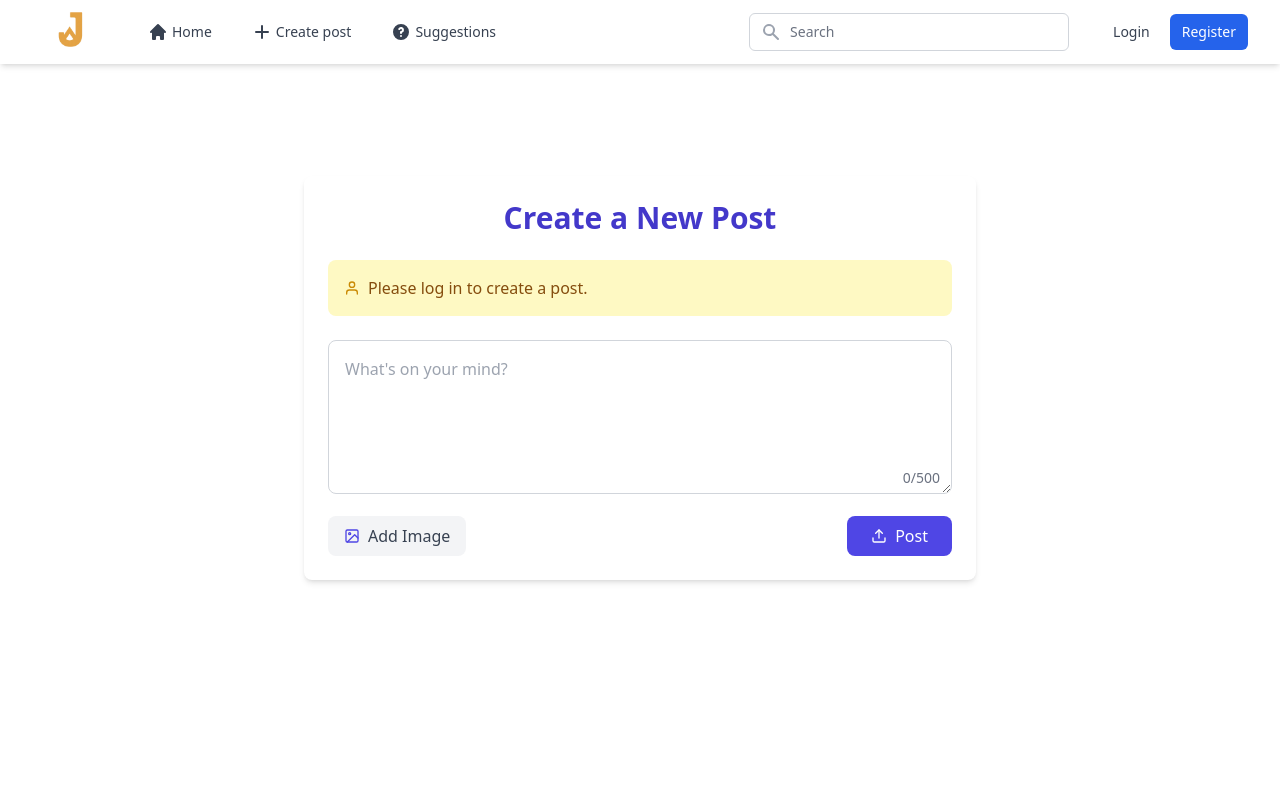
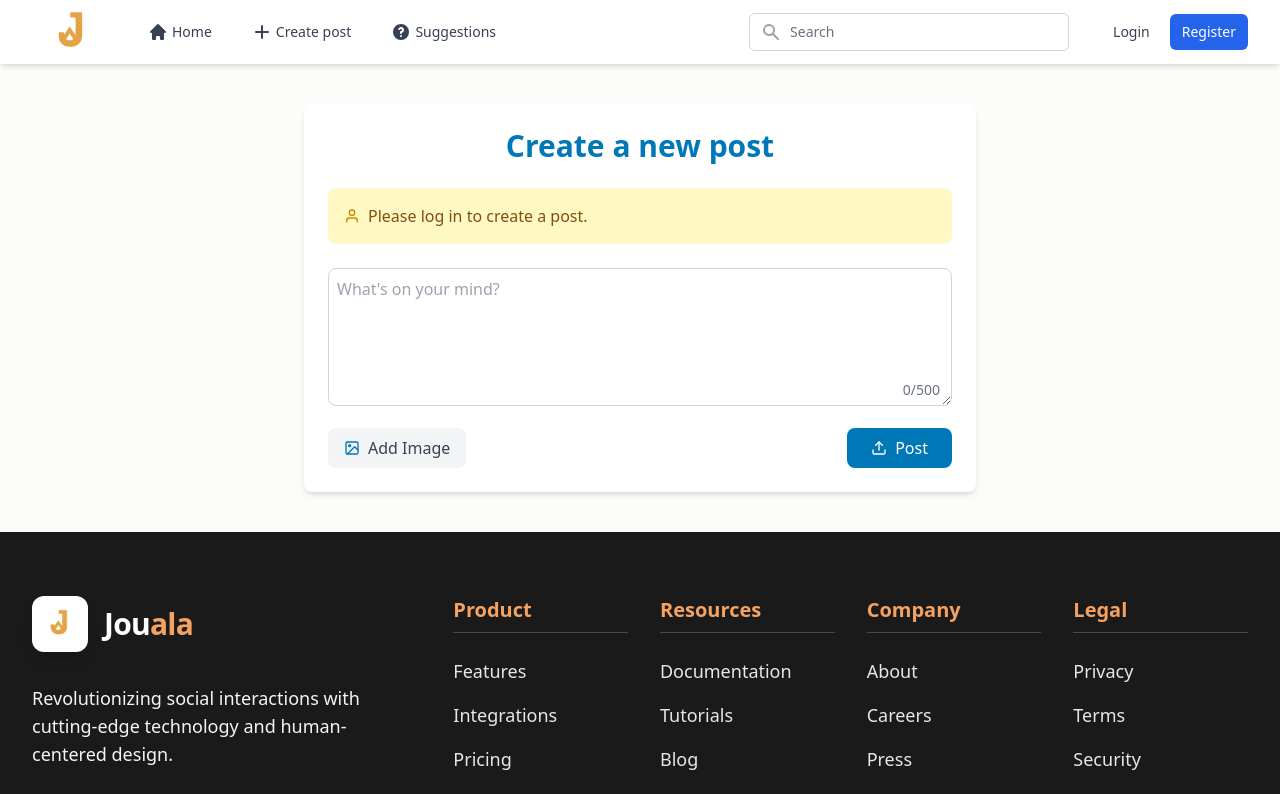
Before and after one commit to b0tjake/projetPfe, a React (Vite) app in the folder front-end/: page /addPost in a window 1280 px wide. Shown: the top 794 px of the page. Built offline with nearby package versions, Linux system fonts and the light colour scheme; a web font is replaced by a local one.

Commit message:
make nav fixed and fix app.jsx

```diff
--- a/front-end/src/App.jsx
+++ b/front-end/src/App.jsx
@@ -23,6 +23,7 @@ function App() {
       <BrowserRouter>
       {loading? <Loading/> : null}
       <Navbar setLoading={setLoading}/>
+      <div className="pt-16">
       <Routes>
       <Route path="/" element={<Home/>} />
       <Route path="/addPost" element={<AddPost/>} />
@@ -30,6 +31,7 @@ function App() {
       <Route path="/login" element={<Login setLoading={setLoading} />} />
       <Route path="/register" element={<Register setLoading={setLoading} />} />
       </Routes>
+      </div>
       <Footer/>
       </BrowserRouter>
 
--- a/front-end/src/components/Navbar.jsx
+++ b/front-end/src/components/Navbar.jsx
@@ -35,7 +35,7 @@ useEffect(() => {
 
 },[])
   return (
-    <nav className="bg-white shadow-md w-full z-10">
+    <nav className="bg-white shadow-md w-full fixed z-10">
       <div className="max-w-7xl mx-auto px-4 sm:px-6 lg:px-8">
         <div className="flex justify-between h-16">
           <div className="flex items-center">
@@ -231,19 +231,19 @@ useEffect(() => {
           <div className="pt-2 pb-3 space-y-1">
             <Link
               to="/"
-              className="border-transparent text-gray-600 hover:bg-gray-50 hover:border-gray-300 hover:text-gray-800 block pl-3 pr-4 py-2 border-l-4 text-base font-medium"
+              className="border-transparent text-gray-600 hover:bg-gray-50 hover:border-[#CCE3F0] hover:text-gray-800 block pl-3 pr-4 py-2 border-l-4 text-base font-medium"
             >
               Home
             </Link>
             <Link
               to="/addPost"
-              className="border-transparent text-gray-600 hover:bg-gray-50 hover:border-gray-300 hover:text-gray-800 block pl-3 pr-4 py-2 border-l-4 text-base font-medium"
+              className="border-transparent text-gray-600 hover:bg-gray-50 hover:border-[#CCE3F0] hover:text-gray-800 block pl-3 pr-4 py-2 border-l-4 text-base font-medium"
             >
               Add Post
             </Link>
             <Link
               to="/suggestions"
-              className="border-transparent text-gray-600 hover:bg-gray-50 hover:border-gray-300 hover:text-gray-800 block pl-3 pr-4 py-2 border-l-4 text-base font-medium"
+              className="border-transparent text-gray-600 hover:bg-gray-50 hover:border-[#CCE3F0] hover:text-gray-800 block pl-3 pr-4 py-2 border-l-4 text-base font-medium"
             >
               Suggestions
             </Link>
@@ -251,11 +251,11 @@ useEffect(() => {
               <>
                 <Link
                   to="/profile"
-                  className="border-transparent text-gray-600 hover:bg-gray-50 hover:border-gray-300 hover:text-gray-800 block pl-3 pr-4 py-2 border-l-4 text-base font-medium"
+                  className="border-transparent text-gray-600 hover:bg-gray-50 hover:border-[#CCE3F0] hover:text-gray-800 block pl-3 pr-4 py-2 border-l-4 text-base font-medium"
                 >
                   Profile
                 </Link>
-                <button onClick={logOut} className="border-transparent text-gray-600 hover:bg-gray-50 hover:border-gray-300 hover:text-gray-800 block pl-3 pr-4 py-2 border-l-4 text-base font-medium w-full text-left">
+                <button onClick={logOut} className="border-transparent text-gray-600 hover:bg-gray-50 hover:border-[#CCE3F0] hover:text-gray-800 block pl-3 pr-4 py-2 border-l-4 text-base font-medium w-full text-left">
                   Logout
                 </button>
               </>
--- a/front-end/src/pages/addPost.jsx
+++ b/front-end/src/pages/addPost.jsx
@@ -84,9 +84,9 @@ export default function AddPost() {
   };
 
   return (
-    <div className="h-screen">
-    <div className="max-w-2xl mx-auto mt-28 p-6 bg-white rounded-lg shadow-md">
-      <h1 className="text-3xl font-bold mb-6 text-center text-indigo-700">Create a New Post</h1>
+    <div className="h-full p-10 bg-[#fcfcfb]">
+    <div className="max-w-2xl mx-auto p-6 bg-white rounded-lg shadow-md">
+      <h1 className="text-3xl font-bold mb-6 text-center text-[#0077B6]">Create a new post</h1>
 
       {error && (
         <div className="mb-4 p-3 bg-red-100 border-l-4 border-red-500 text-red-700">
@@ -100,7 +100,7 @@ export default function AddPost() {
             <img
               src={`http://localhost:5000/${user.image}`}
               alt="Profile"
-              className="w-12 h-12 rounded-full object-cover border-2 border-indigo-200"
+              className="w-12 h-12 rounded-full object-cover border-2 border-[#F2A261]"
             />
             <span className="absolute bottom-0 right-0 w-3 h-3 bg-green-500 rounded-full border-2 border-white"></span>
           </div>
@@ -119,7 +119,7 @@ export default function AddPost() {
             placeholder="What's on your mind?"
             value={content}
             onChange={(e) => setContent(e.target.value)}
-            className="w-full p-4 border border-gray-300 rounded-lg focus:ring-2 focus:ring-indigo-500 focus:border-indigo-500"
+            className="w-full p-2 border border-gray-300 rounded-lg focus:ring-2 focus:ring-[#F2A261] focus:border-[#F2A261]"
             rows="5"
           />
           <div className="absolute bottom-3 right-3 text-sm text-gray-500">
@@ -149,7 +149,7 @@ export default function AddPost() {
 
         <div className="flex items-center justify-between">
           <label className="flex items-center px-4 py-2 bg-gray-100 rounded-lg cursor-pointer hover:bg-gray-200">
-            <FiImage className="text-indigo-600 mr-2" />
+            <FiImage className="text-[#0077B6] mr-2" />
             <span className="text-gray-700">Add Image</span>
             <input
               type="file"
@@ -164,8 +164,8 @@ export default function AddPost() {
             disabled={isSubmitting}
             className={`flex items-center px-6 py-2 rounded-lg ${
               isSubmitting
-                ? "bg-indigo-400"
-                : "bg-indigo-600 hover:bg-indigo-700"
+                ? "bg-[#0077B6]"
+                : "bg-[#0077B6] hover:bg-[#006BA3]"
             } text-white font-medium`}
           >
             {isSubmitting ? (
--- a/front-end/src/pages/home.jsx
+++ b/front-end/src/pages/home.jsx
@@ -25,7 +25,7 @@ export default function Home() {
       <div>
       <Sidebar/>
       </div>
-    <div className="max-w-3xl mx-auto p-4 ">
+    <div className="max-w-3xl mx-auto p-4">
 
       {error && <p className="text-red-500">{error}</p>}
 
```
Also changed, not shown: front-end/src/components/userSpace.jsx (added, +58 -0 lines), 1 other file (tests, documents, lock files or other folders).
